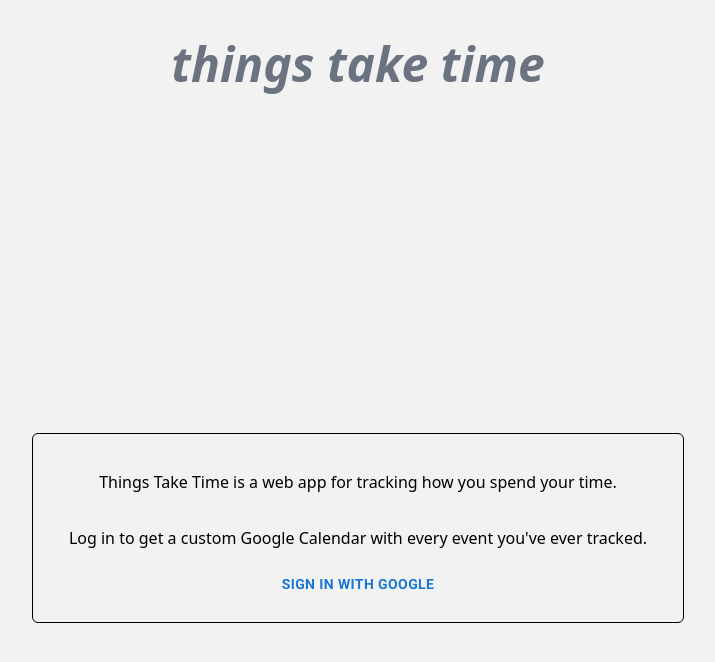
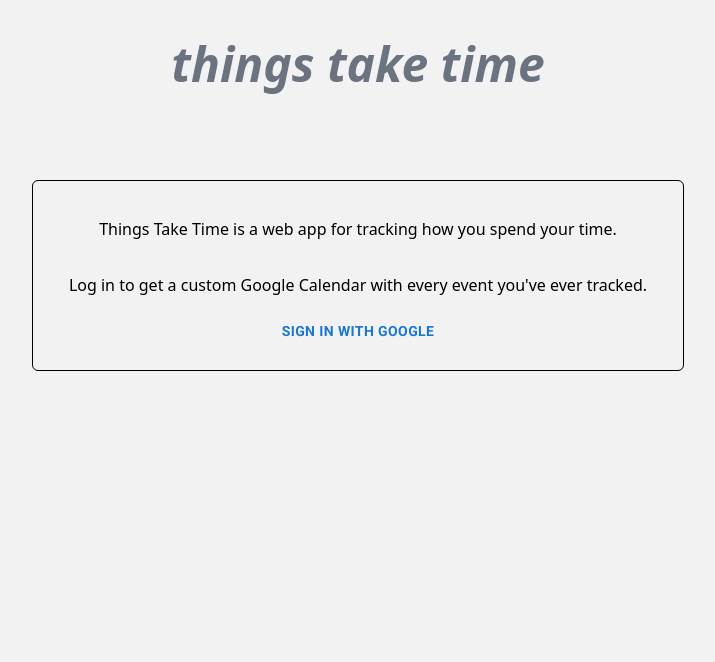
Before and after one commit to rey-soleil/things-take-time, a Next.js app: page /signin in a window 1280 px wide. Shown: the top 662 px of the page, without its empty margins (282-997 px from the left). Built offline with nearby package versions, Linux system fonts and the light colour scheme.

Commit message:
fix(style): reduce margin bottom

```diff
--- a/src/app/page.tsx
+++ b/src/app/page.tsx
@@ -77,7 +77,7 @@ export default function Home() {
 
   // TODO: save #F2F2F2 as a CSS variable
   return (
-    <main className="flex w-screen flex-col items-center px-5 py-28 [&>*]:mb-12">
+    <main className="flex w-screen flex-col items-center px-5 py-10 md:py-28 [&>*]:mb-12">
       {/* <VerticalTimeline startTime={startTime} /> */}
       <TaskController
         startTime={startTime}
--- a/src/app/signin/page.tsx
+++ b/src/app/signin/page.tsx
@@ -4,7 +4,7 @@ import { signIn } from "next-auth/react";
 
 export default function SignIn() {
   return (
-    <div className="flex h-screen flex-col items-center justify-center">
+    <div className="flex flex-col items-center justify-center p-5 mt-8">
       <div className="flex flex-col items-center rounded-md border border-solid border-black p-5 [&>*]:p-4">
         <p>
           Things Take Time is a web app for tracking how you spend your time.
```
